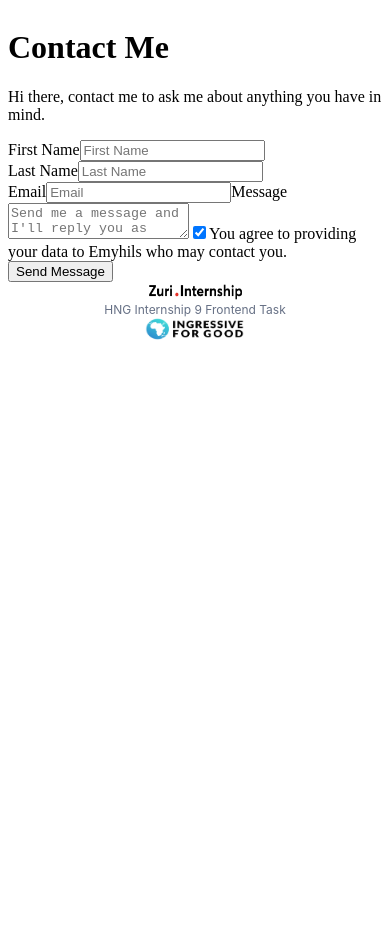
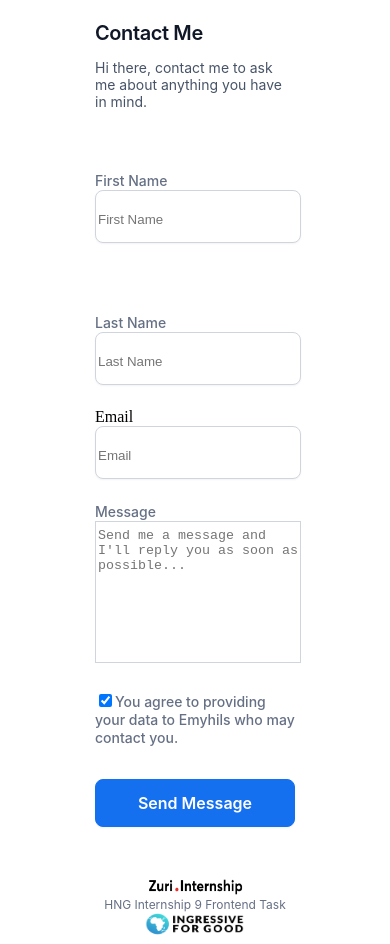
Before and after one commit to Emmydon1989/hng3_stage3, a React (Create React App) app: page /contact in a window 390 px wide. Before the commit the page ends 844 px from the top, so only its background shows below. Built offline with nearby package versions, Linux system fonts and the light colour scheme.

Commit message:
style: styling my contact page

```diff
--- a/src/index.css
+++ b/src/index.css
@@ -153,3 +153,117 @@ footer{
     font-size: 16px;
   }
 }
+.main{
+  width: 720px;
+  margin-bottom: 50px;
+}
+.heading>h1{
+  width: 100%;
+  font-family: 'Inter';
+  font-style: normal;
+  font-weight: 600;
+  font-size: 36px;
+  letter-spacing: -0.02em;
+  color: #101828;
+}
+.heading > p{
+  font-family: 'Inter';
+  font-style: normal;
+  font-weight: 400;
+  font-size: 20px;
+  color: #475467;
+}
+#user__name{
+  display: flex;
+  width: 100%;
+  gap: 24px;
+  padding-bottom: 24px;
+}
+#name{
+  margin-top: 48px;
+  width: 348px;
+  height: 70px;
+}
+#first_name, #last_name, #email{
+  width: 100%;
+  height: 44px;
+  padding-top: 6px;
+  border-radius: 8px;
+  background: #FFFFFF;
+  border: 1px solid #D0D5DD;
+  box-shadow: 0px 1px 2px rgba(16, 24, 40, 0.05);
+}
+#email{margin-bottom: 24px;}
+#message{
+  width: 100%;
+  height: 132px;
+  resize: none;
+  padding-top: 6px;
+  border: 1px solid #D0D5DD;
+  margin-bottom: 24px;
+}
+#btn__submit{
+  width: 100%;
+  height: 48px;
+  background: #1570EF;
+  border: 1px solid #1570EF;
+  box-shadow: 0px 1px 2px rgba(16, 24, 40, 0.05);
+  border-radius: 8px;
+  color: #FFFFFF;
+  font-family: 'Inter';
+  font-style: normal;
+  font-weight: 600;
+  font-size: 16px;
+  margin-top: 32px;
+}
+#labels{
+  font-family: 'Inter';
+  font-style: normal;
+  font-weight: 500;
+  font-size: 14px;
+  color: #667085;
+  order: 0;
+  align-self: stretch;
+  flex-grow: 1;
+}
+form::placeholder{
+  font-family: 'Inter';
+  font-style: normal;
+  font-weight: 400;
+  font-size: 16px;
+  color: #475467;
+}
+
+@media all and (max-width: 1200px){
+  .main{
+      width: 600px;
+  }
+
+}
+@media all and (max-width: 1024px){
+  .main{
+      width: 500px;
+  }
+  .heading>h1{font-size: 28px;}
+  .heading>p{font-size: 18px;}
+}
+@media all and (max-width: 768px){
+  .main{
+      width: 400px;
+  }
+  .heading>h1{font-size: 24px;}
+  .heading>p{font-size: 16px;}
+}
+@media all and (max-width: 480px){
+  .main{
+      width: 200px;
+  }
+  #user__name{
+      flex-direction: column;
+  }
+  #name{
+      width: 200px;
+  }
+  .heading>h1{font-size: 20px;}
+  .heading>p{font-size: 14px;}
+}
```
